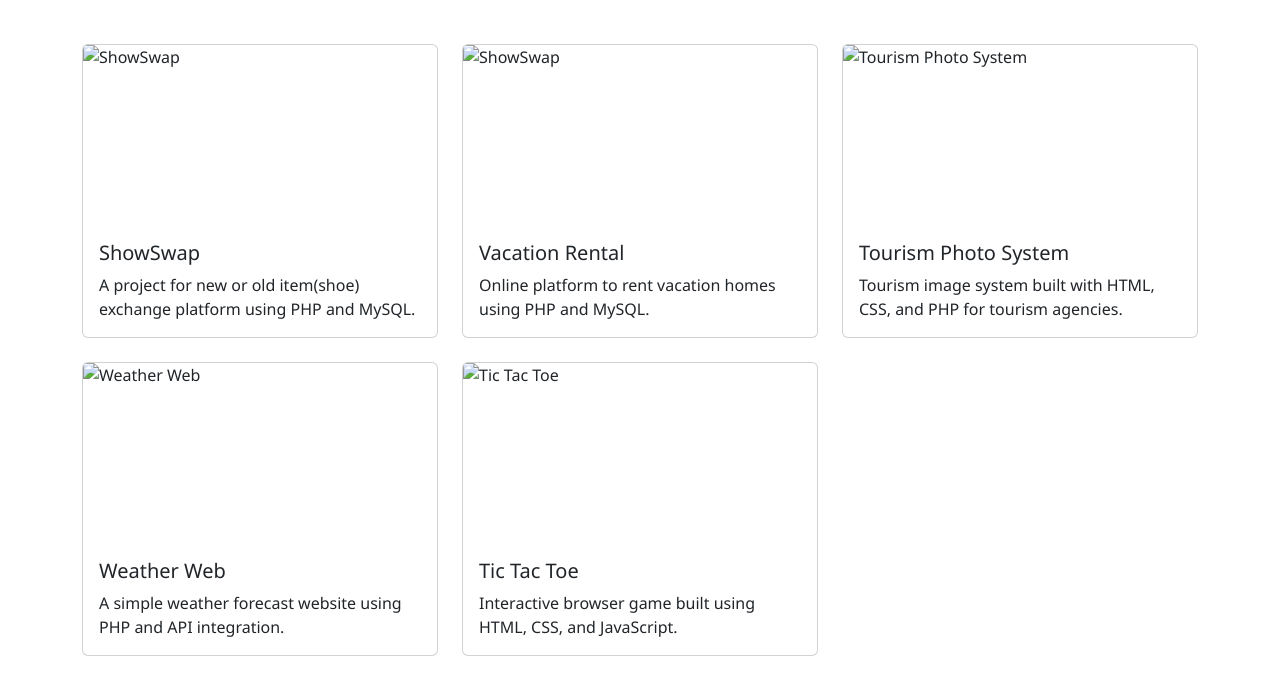
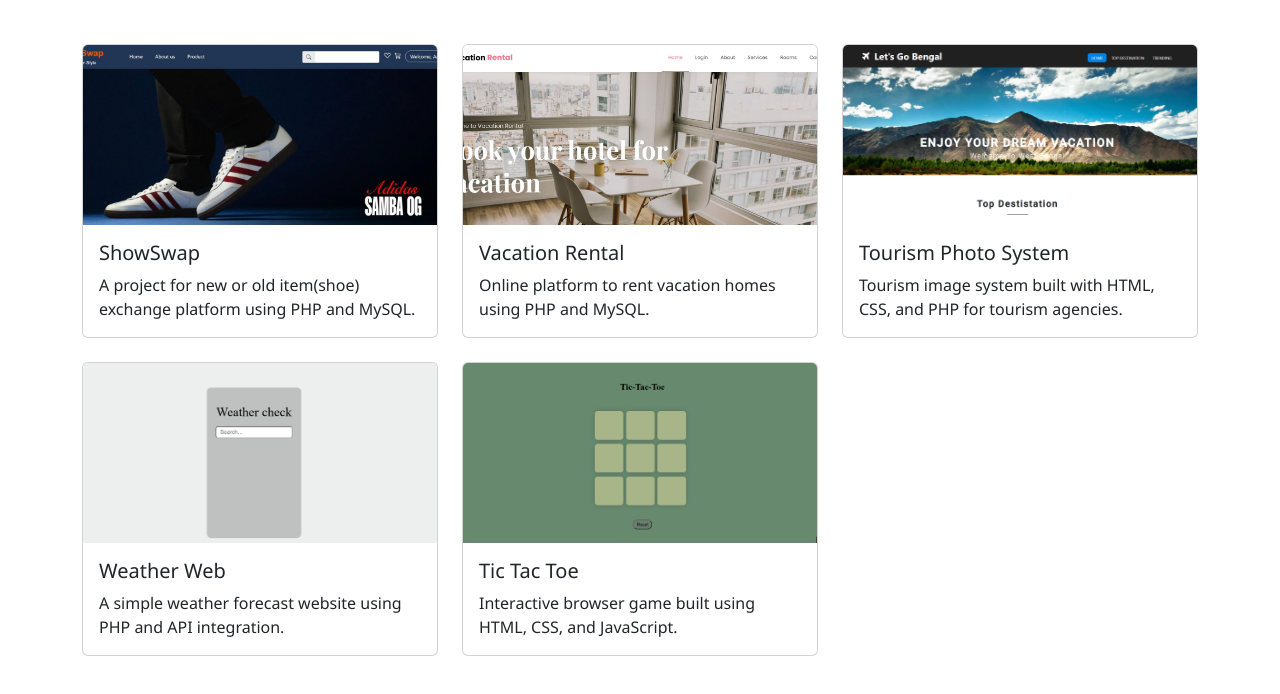
Before and after one commit to sehenaj/portfolio, a plain HTML site: page index.html in a window 1280 px wide. Shown: the part 690-1384 px from the top of the page. Drawn offline with nearby package versions, Linux system fonts and the light colour scheme; the site is published under a folder, as on GitHub Pages, so addresses that start at the root find nothing.

Commit message:
Update index.html

```diff
--- a/index.html
+++ b/index.html
@@ -107,7 +107,7 @@
     <div class="row g-4">
       <div class="col-md-6 col-lg-4">
         <div class="card">
-          <img src="/images/shoe front.png" class="card-img-top" alt="ShowSwap">
+          <img src="images/shoe front.png" class="card-img-top" alt="ShowSwap">
           <div class="card-body">
             <h5 class="card-title">ShowSwap</h5>
             <p class="card-text">A project for new or old item(shoe) exchange platform using PHP and MySQL.</p>
@@ -116,7 +116,7 @@
       </div>
       <div class="col-md-6 col-lg-4">
         <div class="card">
-          <img src="/images/vacation front.png" class="card-img-top" alt="ShowSwap">
+          <img src="images/vacation front.png" class="card-img-top" alt="ShowSwap">
           <div class="card-body">
             <h5 class="card-title">Vacation Rental</h5>
             <p class="card-text">Online platform to rent vacation homes using PHP and MySQL.</p>
@@ -125,7 +125,7 @@
       </div>
       <div class="col-md-6 col-lg-4">
         <div class="card">
-          <img src="/images/tourism front.png" class="card-img-top" alt="Tourism Photo System">
+          <img src="images/tourism front.png" class="card-img-top" alt="Tourism Photo System">
           <div class="card-body">
             <h5 class="card-title">Tourism Photo System</h5>
             <p class="card-text">Tourism image system built with HTML, CSS, and PHP for tourism agencies.</p>
@@ -134,7 +134,7 @@
       </div>
       <div class="col-md-6 col-lg-4">
         <div class="card">
-          <img src="/images/weather front1.png" class="card-img-top" alt="Weather Web">
+          <img src="images/weather front1.png" class="card-img-top" alt="Weather Web">
           <div class="card-body">
             <h5 class="card-title">Weather Web</h5>
             <p class="card-text">A simple weather forecast website using PHP and API integration.</p>
@@ -143,7 +143,7 @@
       </div>
       <div class="col-md-6 col-lg-4">
         <div class="card">
-          <img src="/images/tic-tac-toe1.png" class="card-img-top" alt="Tic Tac Toe">
+          <img src="images/tic-tac-toe1.png" class="card-img-top" alt="Tic Tac Toe">
           <div class="card-body">
             <h5 class="card-title">Tic Tac Toe</h5>
             <p class="card-text">Interactive browser game built using HTML, CSS, and JavaScript.</p>
```
